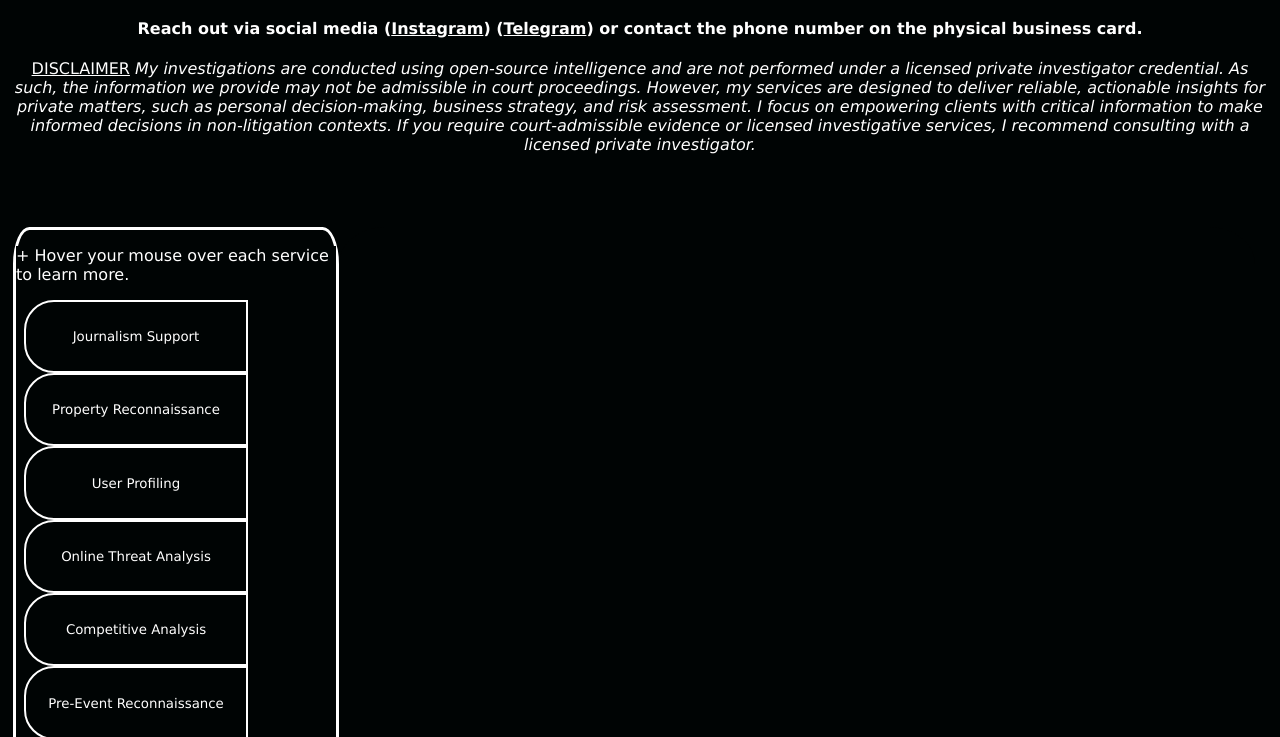
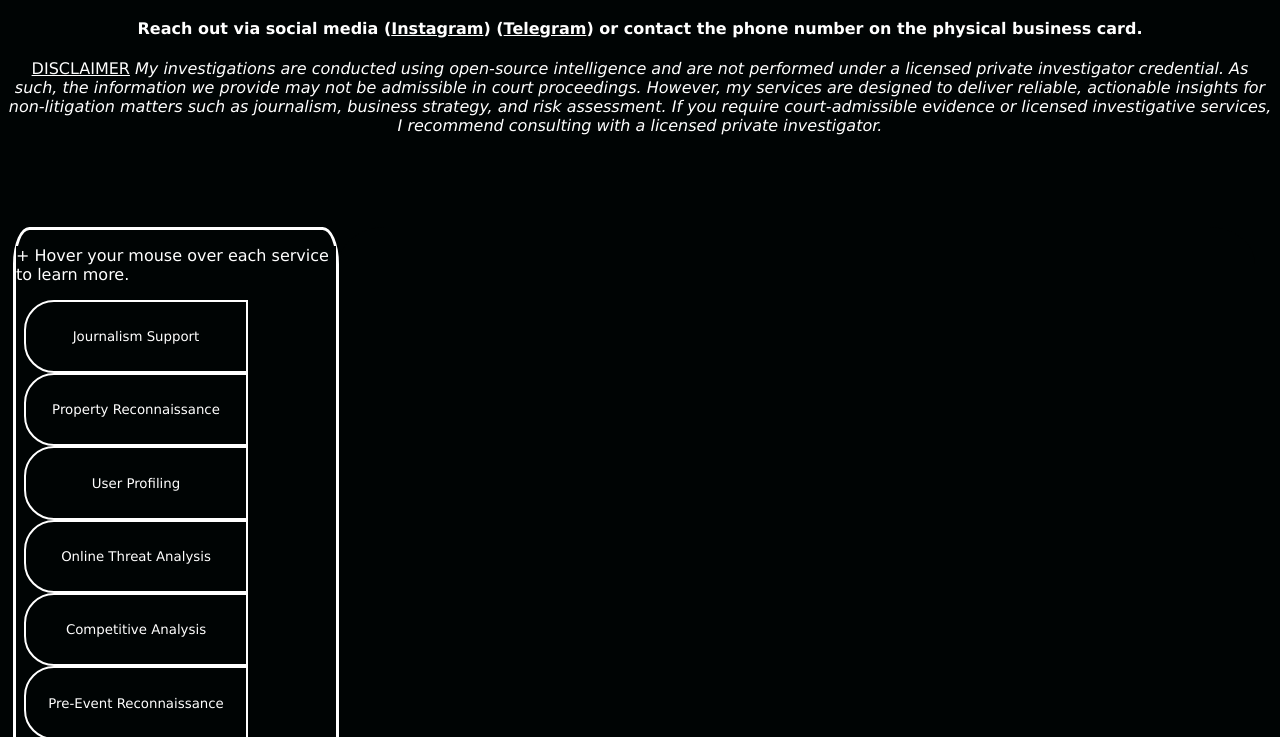
Before and after one commit to password-enthusiast/password-enthusiast.github.io, a plain HTML site: page index.html in a window 1280 px wide. Shown: the part 62-799 px from the top of the page. Drawn offline with Linux system fonts and the light colour scheme.

Commit message:
Update index.html

```diff
--- a/index.html
+++ b/index.html
@@ -94,7 +94,7 @@
         <h4>Reach out via social media (<a href="https://instagram.com/opi.intel" target="_blank">Instagram</a>) (<a href="https://telegram.me/opi_intel" target="_blank">Telegram</a>) or contact the phone number on the physical business card.</h4>
         <p><u>DISCLAIMER</u>
             <i>My investigations are conducted using open-source intelligence and are not performed under a licensed private investigator credential. As such, the information we provide may not be admissible in court proceedings.
-            However, my services are designed to deliver reliable, actionable insights for private matters, such as personal decision-making, business strategy, and risk assessment. I focus on empowering clients with critical information to make informed decisions in non-litigation contexts.
+            However, my services are designed to deliver reliable, actionable insights for non-litigation matters such as journalism, business strategy, and risk assessment.
             If you require court-admissible evidence or licensed investigative services, I recommend consulting with a licensed private investigator.</i>
         </p>
     </header>
```
